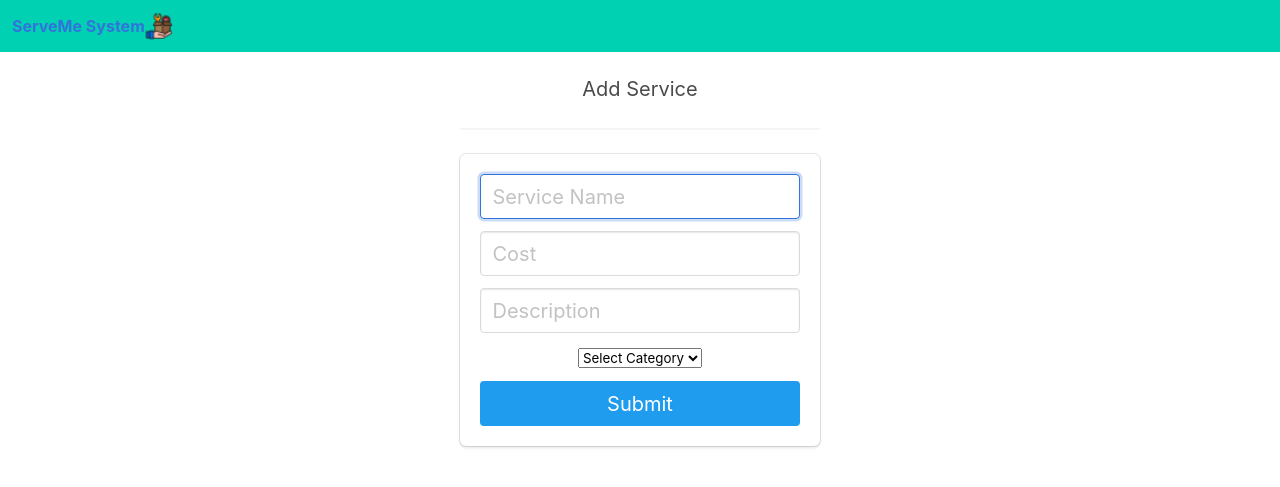
After one commit to rabindrayadav9596/serveMe, a Flask app: page /add_service in a window 1280 px wide. The commit adds this page. Shown: the top 487 px of the page. Run offline with Flask 2, Linux system fonts and the light colour scheme.

Commit message:
divided endpoints into controller

```diff
--- a/src/serveme/providerController.py
+++ b/src/serveme/providerController.py
@@ -4,6 +4,7 @@
 from flask import Blueprint, render_template, request
 from . import db
 from .models import Provider, Service
+from flask_login import login_required, current_user
 
 from sqlalchemy import *
 
@@ -21,4 +22,4 @@ def providers():
     service_id_from_client = request.args.get('service_id')
     result = Provider.query.filter_by(provider_id=provider_id_from_client).all()
     service_result = Service.query.filter_by(service_id=service_id_from_client)
-    return render_template('order.html',provider_id = provider_id_from_client, service_id = service_id_from_client, providers=result, services=service_result)
+    return render_template('order.html',provider_id = provider_id_from_client, service_id = service_id_from_client, providers=result, services=service_result, user = current_user)
--- a/src/serveme/registrationController.py
+++ b/src/serveme/registrationController.py
@@ -21,7 +21,7 @@ def signup_post():
     phoneNum = request.form.get('phoneNum')
     userID= uuid.uuid4().hex
     user = User.query.filter_by(email=email).first() # if this returns a user, then the email already exists in database
-    points = 0
+    points = 1000
 
     if user: # if a user is found, we want to redirect back to signup page so user can try again
         flash('Email address already exists')
--- a/src/serveme/serviceController.py
+++ b/src/serveme/serviceController.py
@@ -1,8 +1,9 @@
 
 
-from flask import Blueprint, render_template, request
+from flask import Blueprint, render_template, request, redirect, url_for
 from . import db
-from .models import Service
+from .models import Service, Provider
+from flask_login import login_required, current_user
 
 from sqlalchemy import *
 
@@ -22,15 +23,50 @@ def services():
     elif service=='plumbing':
         result = Service.query.filter_by(category="Plumbing").all()
     elif service=='cleaning':
-        result = Service.query.filter_by(category="HomeCleaning").all()
+        result = Service.query.filter_by(category="Cleaning").all()
     elif service=='tutoring':
         result = Service.query.filter_by(category="Tutoring").all()
     elif service=='moving':
         result = Service.query.filter_by(category="Moving").all()
     elif service=='computer':
-        result = Service.query.filter_by(category="Computer Repair").all()
+        result = Service.query.filter_by(category="Computer").all()
     elif service=='painting':
         result = Service.query.filter_by(category="Painting").all()
     elif service=='pest_control':
         result = Service.query.filter_by(category="Pest Control").all()
     return render_template('services.html', result=result, serv = service)
+
+@serviceController.route('/view_services')
+def view_services():
+
+    provider = Provider.query.filter_by(userID = current_user.userID).first()
+    provider_id = provider.provider_id
+
+    services = Service.query.filter_by(provider_id = provider_id )
+
+    return render_template('view_services.html', services = services)
+
+@serviceController.route('/add_service')
+def add_service():
+    return render_template('add_service.html', services = services)
+
+@serviceController.route('/add_service', methods=['POST'])
+def add_service_post():
+
+    provider = Provider.query.filter_by(userID = current_user.userID).first()
+    provider_id = provider.provider_id
+    service_name = request.form.get('service_name')
+    cost = request.form.get('cost')
+    description = request.form.get('description')
+    category = request.form.get('category')
+
+
+    # new_user = User( userID=userID, email=email, name=name, password=generate_password_hash(password, method='sha256'),gender=gender,age=age, phoneNum=phoneNum, points=points, type='customer')
+    service = Service(provider_id = provider_id, rating_avg = 3.0, service_name = service_name, cost = cost, description = description, category=category)
+    # add the new user to the database
+    db.session.add(service)
+    db.session.commit()
+
+    services = Service.query.filter_by(provider_id = provider_id )
+
+    return redirect(url_for('serviceController.view_services', services = services))
--- a/src/serveme/static/styles.css
+++ b/src/serveme/static/styles.css
@@ -133,3 +133,7 @@ p {
 	text-align: center;
   margin:auto;
 }
+
+#myCheck:checked + #area {
+  display: block !important;
+}
--- /dev/null
+++ b/src/serveme/templates/add_service.html
@@ -0,0 +1,67 @@
+{% extends "provider_base.html" %}
+
+{% block content %}
+
+
+
+
+
+
+
+
+<div class="column is-4 is-offset-4">
+    <h3 class="is-size-5">Add Service</h3>
+    <hr>
+
+    <div class="box">
+
+        <form method="POST" action="/add_service">
+            <div class="field">
+                <div class="control">
+                    <input class="input is-medium" type="text" name="service_name" placeholder="Service Name" autofocus="">
+                </div>
+            </div>
+
+            <div class="field">
+                <div class="control">
+                    <input class="input is-medium" type="text" name="cost" placeholder="Cost" autofocus="">
+                </div>
+            </div>
+
+           <div class="field">
+                <div class="control">
+                    <input class="input is-medium" type="text-area" name="description" placeholder="Description">
+                </div>
+            </div>
+
+            <div class="field">
+                <div class="form-group">
+                    <select class =center large name = "category" id="stars">
+                    <option value="" disabled selected>Select Category</option>
+                       <option>Appliances</option>
+                       <option>Cleaning</option>
+                       <option>Computer</option>
+                       <option>Electrical</option>
+                       <option>Moving</option>
+                       <option>Painting</option>
+                       <option>Pest Control</option>
+                       <option>Plumbing</option>
+                       <option>Tutoring</option>
+                    </select>
+                </div>
+                </div>
+
+
+            <button class="button is-block is-info is-medium is-fullwidth">Submit</button>
+        </form>
+    </div>
+
+</div>
+
+
+
+
+
+
+
+{% endblock %}
--- a/src/serveme/templates/base.html
+++ b/src/serveme/templates/base.html
@@ -7,7 +7,9 @@
     <meta name="viewport" content="width=device-width, initial-scale=1">
     <title>ServeMe System</title>
     <link rel="stylesheet" href="https://cdnjs.cloudflare.com/ajax/libs/bulma/0.7.2/css/bulma.min.css" />
+    <link rel="stylesheet" href="https://cdn.jsdelivr.net/npm/bulma@0.9.0/css/bulma.min.css">
     <link rel="stylesheet" href="{{ url_for('static', filename='styles.css') }}">
+
 </head>
 
 <body>
```
Also changed, not shown: src/serveme/templates/index.html (+9 -9 lines), src/serveme/templates/order.html (+14 -1 lines), src/serveme/templates/provider_profile.html (+8 -0 lines), src/serveme/templates/settings.html (+20 -18 lines), src/serveme/templates/view_services.html (added, +41 -0 lines), src/serveme/serveme.db, src/serveme/services.py (deleted), 3 other files.
